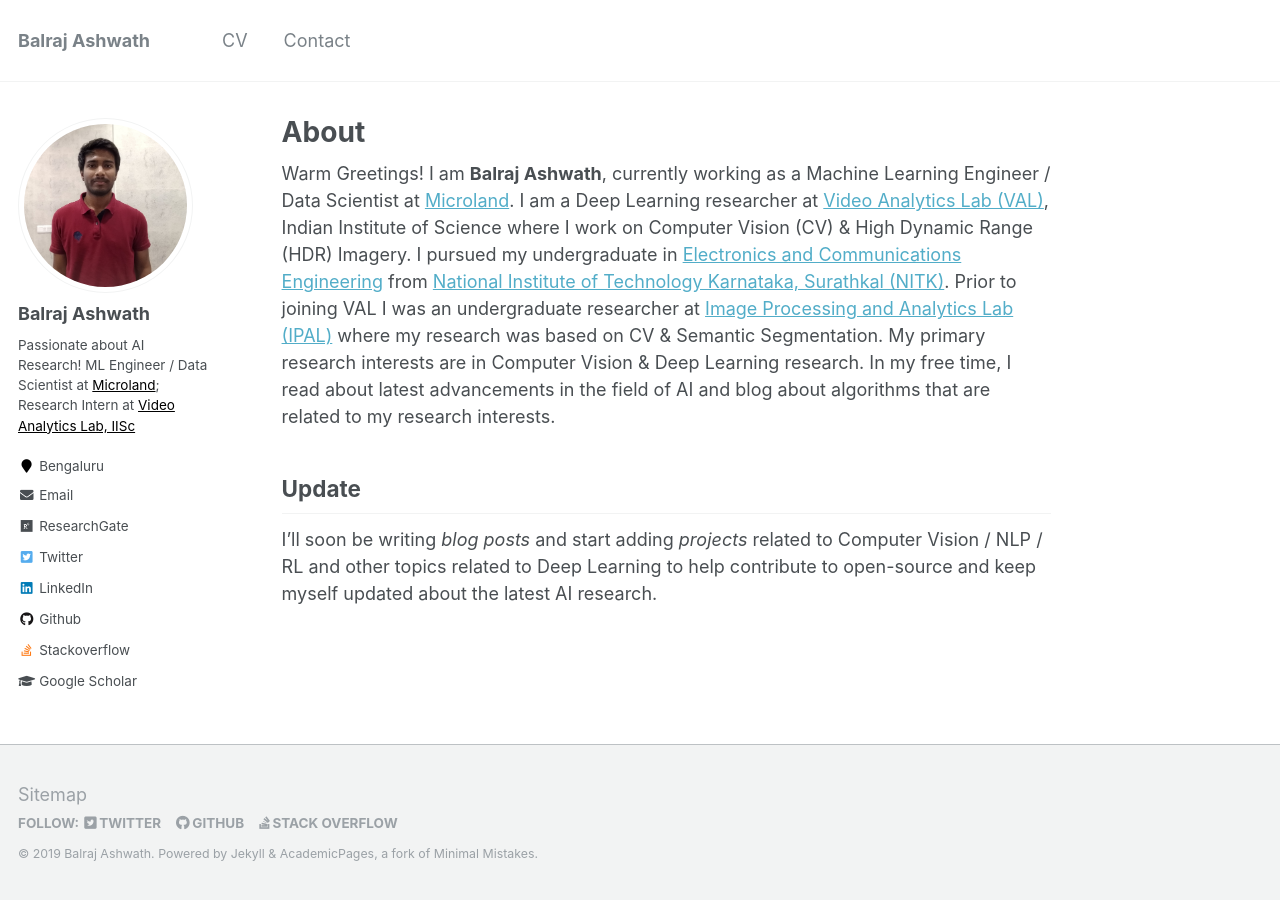
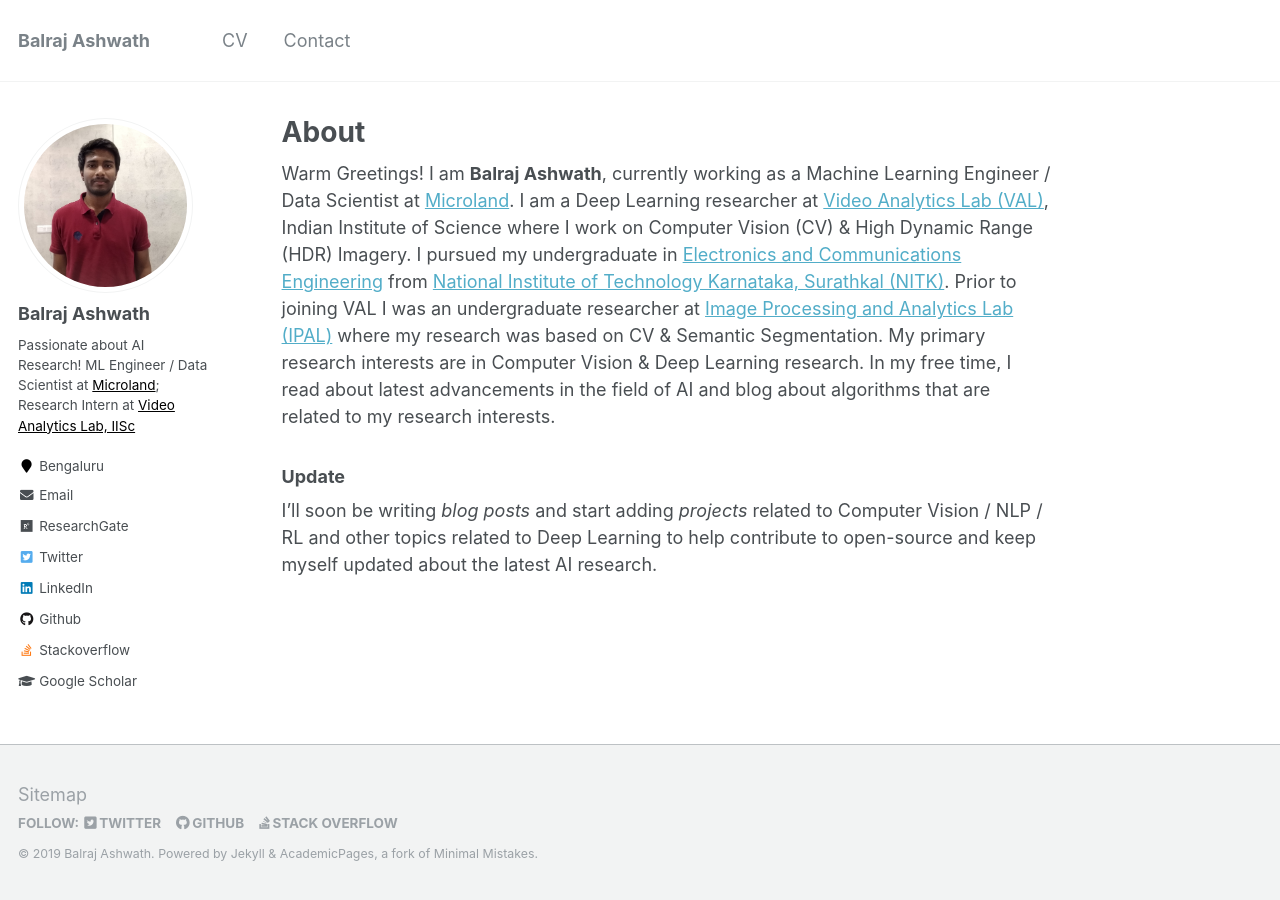
Before and after one commit to BalrajAshwath/BalrajAshwath.github.io, a Jekyll site: the page built from _pages/about.md, in a window 1280 px wide. Built offline with Jekyll 4.4.1, drawn with Linux system fonts in a browser that asks for light colours.

```diff
--- a/_pages/about.md
+++ b/_pages/about.md
@@ -13,5 +13,5 @@ redirect_from:
 Warm Greetings! I am **Balraj Ashwath**, currently working as a Machine Learning Engineer / Data Scientist at [Microland](https://www.microland.com/). I am a Deep Learning researcher at [Video Analytics Lab (VAL)](http://val.serc.iisc.ernet.in/valweb), Indian Institute of Science where I work on Computer Vision (CV) & High Dynamic Range (HDR) Imagery. I pursued my undergraduate in [Electronics and Communications Engineering](https://ece.nitk.ac.in/) from [National Institute of Technology Karnataka, Surathkal (NITK)](https://www.nitk.ac.in/). Prior to joining VAL I was an undergraduate researcher at [Image Processing and Analytics Lab (IPAL)](https://www.researchgate.net/lab/Image-Processing-and-Analysis-Laboratory-IPAL-Dr-Shyam-Lal) where my research was based on CV & Semantic Segmentation. My primary research interests are in Computer Vision & Deep Learning research. In my free time, I read about latest advancements in the field of AI and blog about algorithms that are related to my research interests.
 
 
-## Update
+### Update
 I'll soon be writing *blog posts* and start adding *projects* related to Computer Vision / NLP / RL and other topics related to Deep Learning to help contribute to open-source and keep myself updated about the latest AI research.
```
